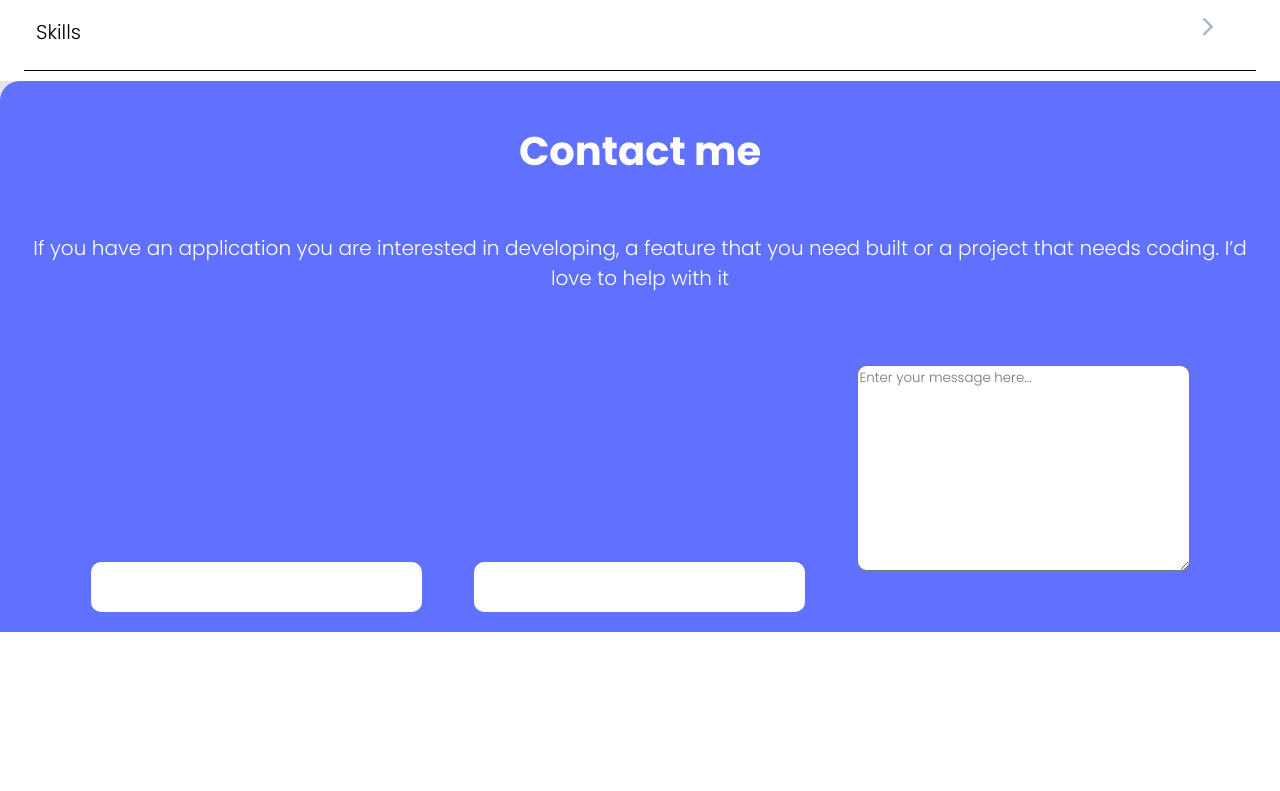
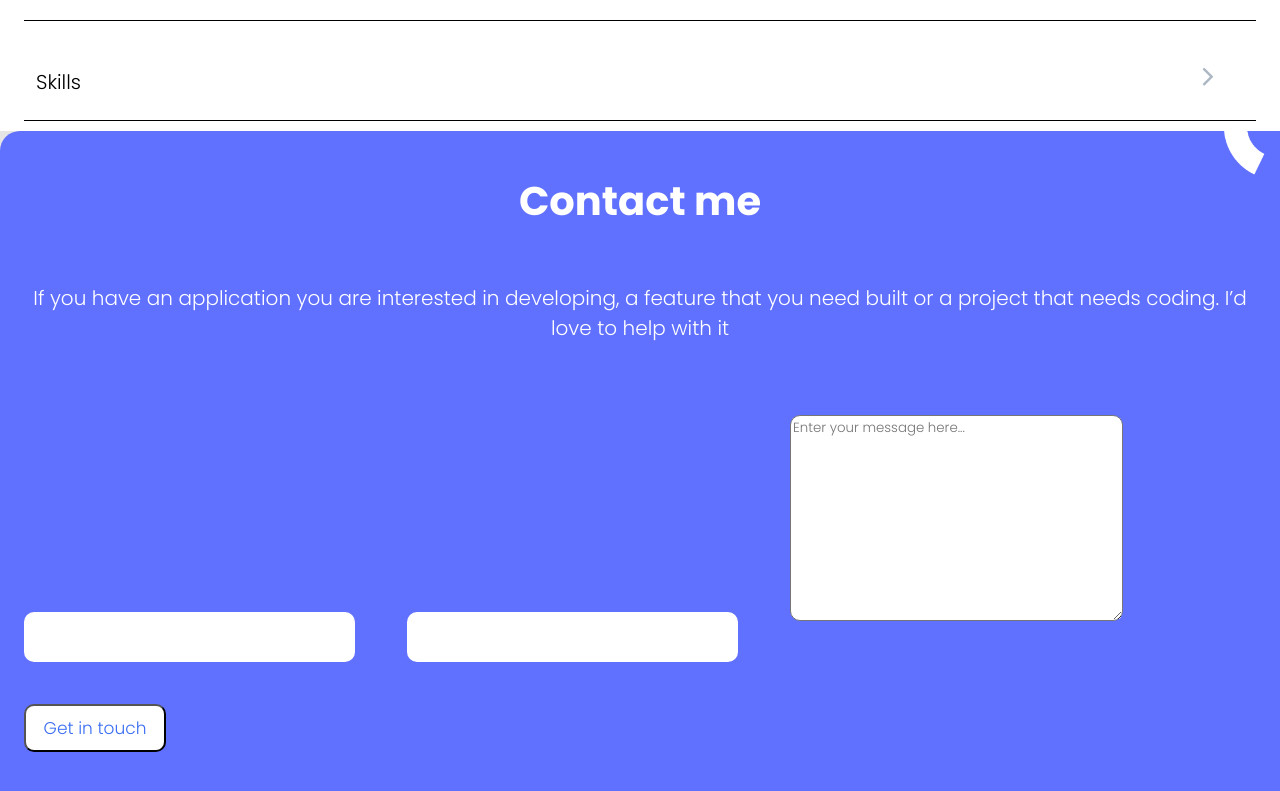
Before and after one commit to SolomonTheCoder/Microverse-Porfolio, a plain HTML site: page index.html in a window 1280 px wide. Shown: the part 7241-8032 px from the top of the page. Before the commit the page ends 7873 px from the top, so only its background shows below. Drawn offline with Linux system fonts and the light colour scheme.

Commit message:
changes in html and css

```diff
--- a/index.html
+++ b/index.html
@@ -250,6 +250,7 @@
           maxlength="500"
           required
         ></textarea>
+        <button type="submit">Get in touch</button>
       </section>
     </main>
   </body>
--- a/style.css
+++ b/style.css
@@ -696,3 +696,15 @@ header i {
   margin: 18px 24px 20px 24px;
   border-radius: 10px;
 }
+
+button {
+  font-family: "Poppins", serif;
+  font-size: 17px;
+  color: #396df2;
+  margin: 22px 0 45px 24px;
+  height: 48px;
+  width: 142px;
+  padding: 12px, 16px, 12px, 16px;
+  border-radius: 10px;
+  background-color: #fff;
+}
```
